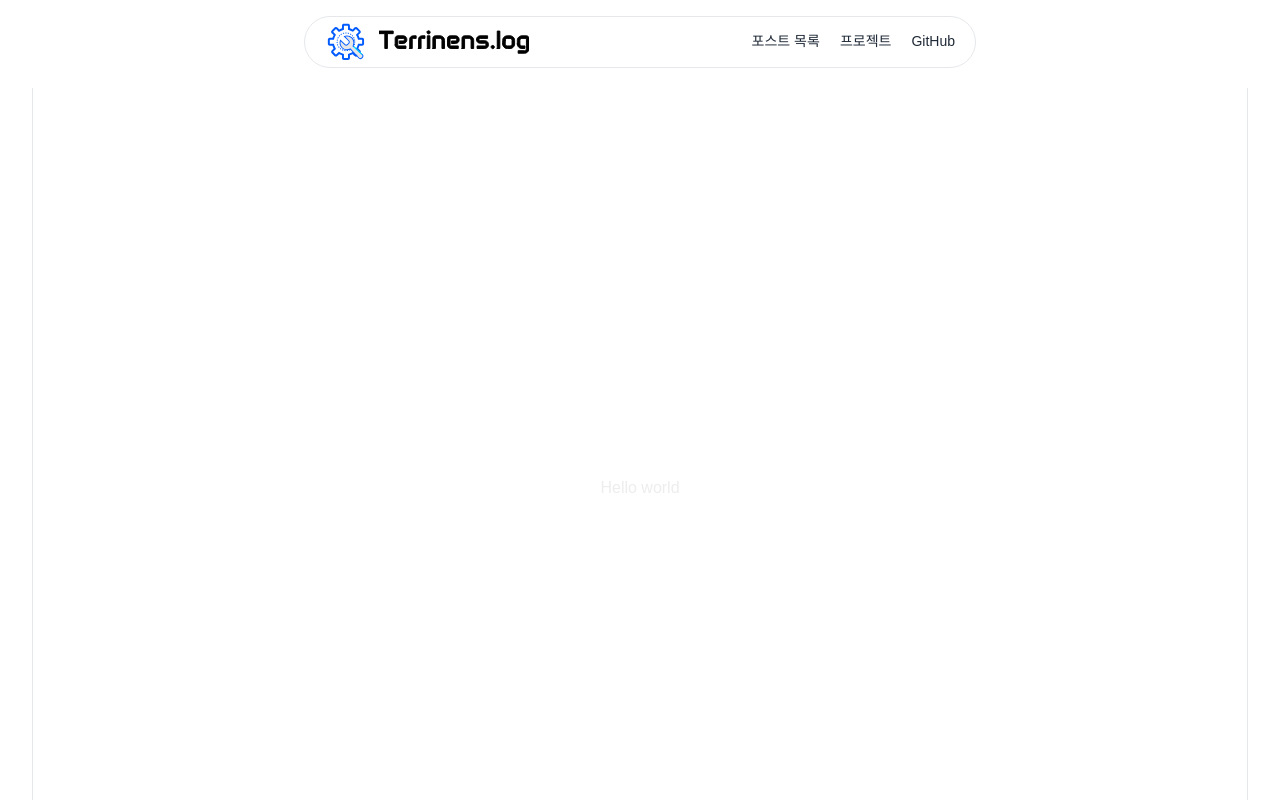
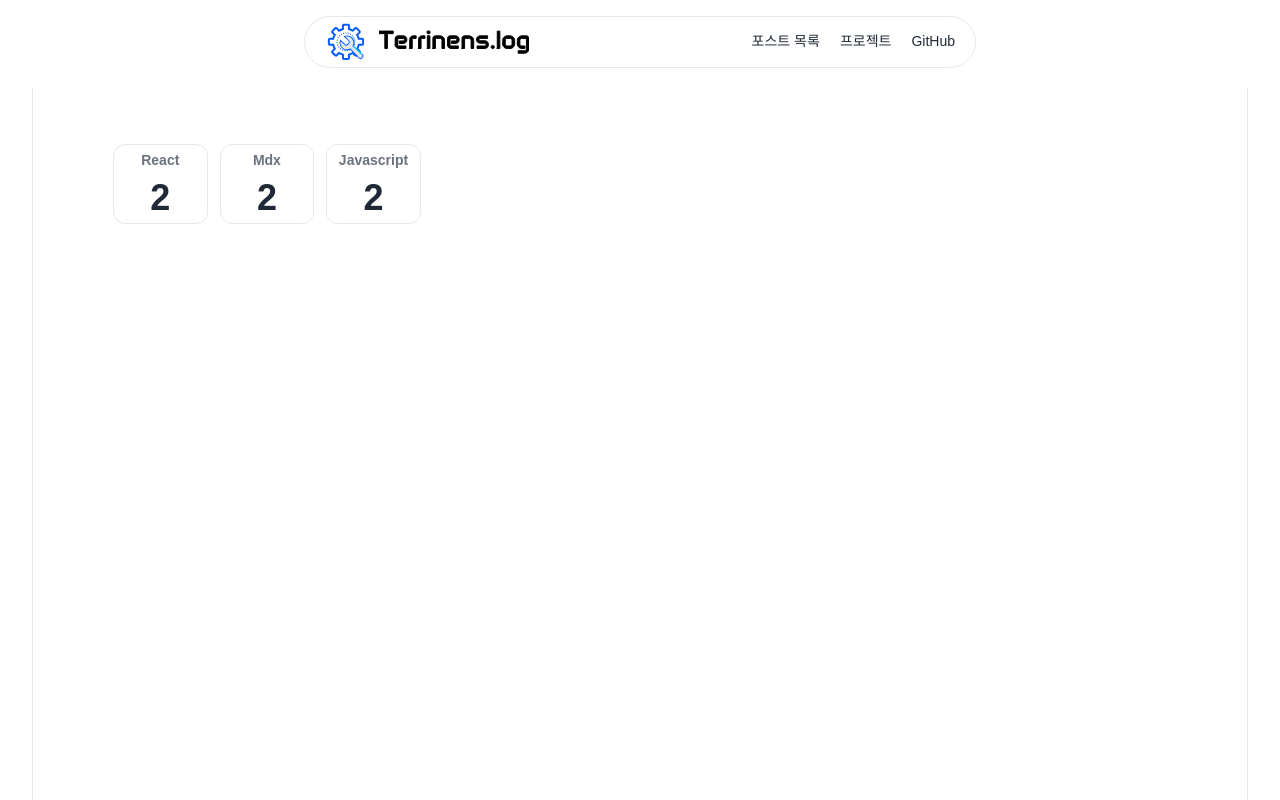
Before and after one commit to terrinens/blog, a Next.js app: page / in a window 1280 px wide. Shown: the top 800 px of the page. Built offline with nearby package versions, Linux system fonts and the light colour scheme.

Commit message:
feat : 메인 화면 총 태그 수 추가

```diff
--- a/src/app/components/frame/Main.tsx
+++ b/src/app/components/frame/Main.tsx
@@ -4,7 +4,8 @@ export default function Main({children}: { children: React.ReactNode }) {
     return (
         <main id="content">
             <div className="w-full mx-auto pt-5 px-0 sm:px-6 lg:px-8">
-                <div className="min-h-screen bg-white xl:border-x border-x-gray-200 flex items-center justify-center">
+                <div
+                    className="min-h-screen bg-white xl:border-x border-x-gray-200 flex flex-col items-center justify-start">
                     {children}
                 </div>
             </div>
--- /dev/null
+++ b/src/app/components/main_frame/TagBlock.css
@@ -0,0 +1,9 @@
+.scroll-hidden::-webkit-scrollbar {
+    display: none; /* Chrome, Safari, Opera */
+}
+.scroll-hidden {
+    -ms-overflow-style: none; /* IE and Edge */
+    scrollbar-width: none; /* Firefox */
+    overflow-y: auto;
+    max-height: calc(3 * 4rem);
+}
--- /dev/null
+++ b/src/app/components/main_frame/TagBlock.tsx
@@ -0,0 +1,41 @@
+import {countUsedTags} from "@/app/lib/Posts";
+import './TagBlock.css'
+
+export default async function TagBlock() {
+    const result = await countUsedTags(['main', 'proj']);
+
+    return (
+        <>
+            <div className="w-full px-1 py-5 lg:px-20 lg:py-14 mx-auto">
+                <div
+                    className="scroll-hidden max-h-[calc(3*4rem)] overflow-hidden overflow-y-auto grid grid-cols-7 lg:grid-cols-10 gap-1 sm:gap-3">
+                    {
+                        Object.entries(result).map(([key, value]) => (
+                            <div className={'flex items-center justify-center'}>
+                                <GenerationBlock key={'TagCountBlock:' + key} tag={key} count={value}/>
+                            </div>
+                        ))
+                    }
+                </div>
+            </div>
+        </>
+    );
+}
+
+function GenerationBlock({tag, count}: { tag: string, count: number }) {
+    return (
+        <div className="flex flex-col items-center justify-center border rounded-xl w-full max-h-20 overflow-hidden">
+            <div className="w-full pt-2 pb-2 p-0 flex flex-col items-center">
+                <div className="flex flex-col gap-x-2 w-full">
+                    <p className="text-sm text-center font-semibold text-gray-500 break-words overflow-hidden">
+                        {tag.charAt(0).toUpperCase() + tag.slice(1)}
+                    </p>
+                </div>
+
+                <div className="mt-2 text-2 sm:text-sm lg:text-4xl text-gray-800">
+                    <span className="font-semibold">{count}</span>
+                </div>
+            </div>
+        </div>
+    )
+}
--- a/src/app/lib/Posts.ts
+++ b/src/app/lib/Posts.ts
@@ -141,3 +141,37 @@ export async function slicePage(list: PostListProps[], thisPage: number, paging:
 }
 
 export const DefaultImg = {src: default_img.src, alt: 'https://www.freepik.com/ Designed by : freepik'}
+
+export async function countUsedTags(dirs: string[]) {
+    const allSlugs: string[] = [];
+
+    for (const dir of dirs) {
+        const slugs = await getPostSlugs(dir);
+        for (const slug of slugs) {
+            allSlugs.push(path.join(postsDir, dir, slug));
+        }
+    }
+
+    const data: { [tag: string]: number; } = {};
+
+    for (const slug of allSlugs) {
+        const source = fs.readFileSync(slug, 'utf8');
+        const compiled = await compileMDX({source: source, options: {parseFrontmatter: true}})
+        const frontmatter = compiled.frontmatter;
+        const tags = frontmatter.tags as string[];
+
+        if (tags == undefined || tags.length < 0) continue;
+
+        for (let tag of tags) {
+            tag = tag.toLowerCase();
+
+            if (Object.hasOwn(data, tag)) {
+                data[tag] += 1;
+            } else {
+                data[tag] = 1;
+            }
+        }
+    }
+
+    return data;
+}
--- a/src/app/page.tsx
+++ b/src/app/page.tsx
@@ -1,7 +1,9 @@
+import TagBlock from "@/app/components/main_frame/TagBlock";
+
 export default function Home() {
     return (
-        <div>
-            <h1>Hello world</h1>
-        </div>
+        <>
+            <TagBlock/>
+        </>
     );
 }
```
Also changed, not shown: next.config.mjs (+16 -2 lines).
